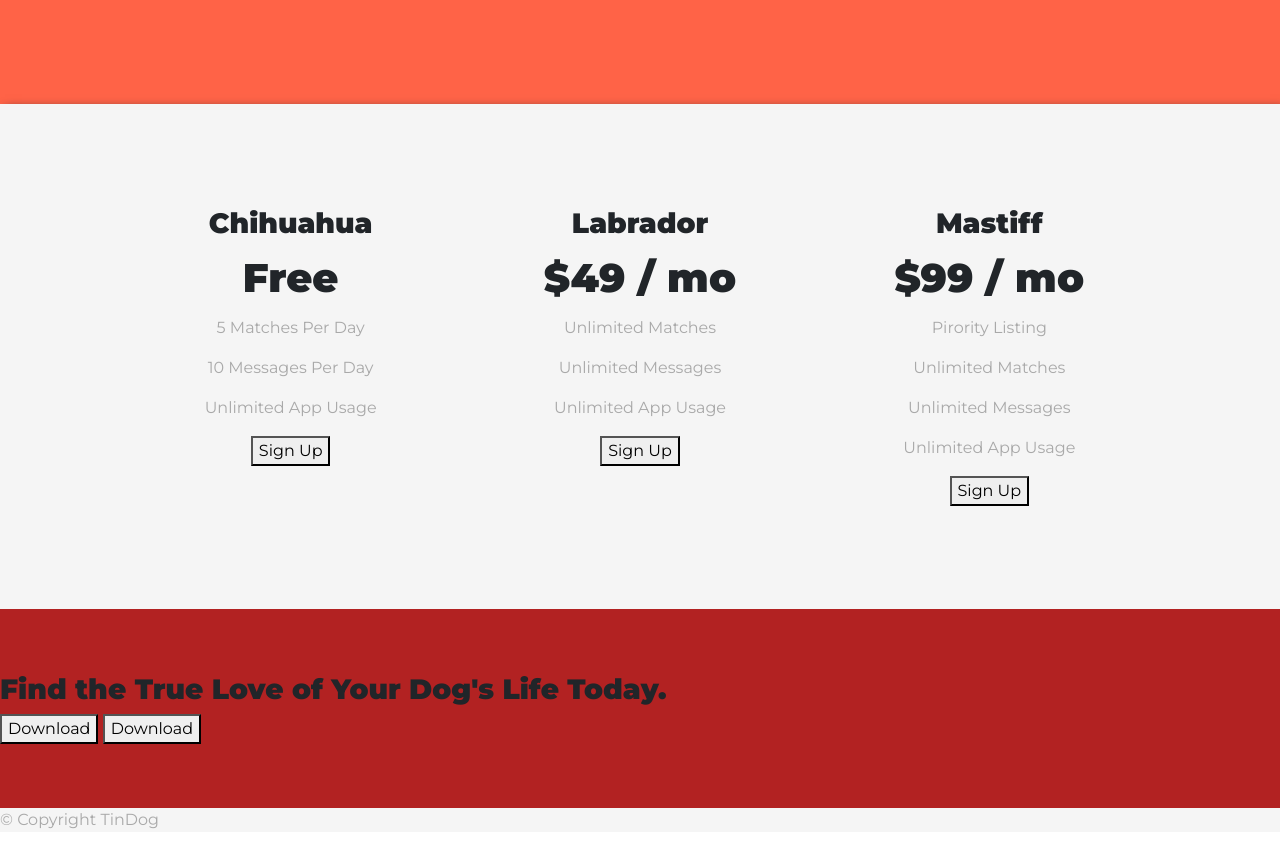
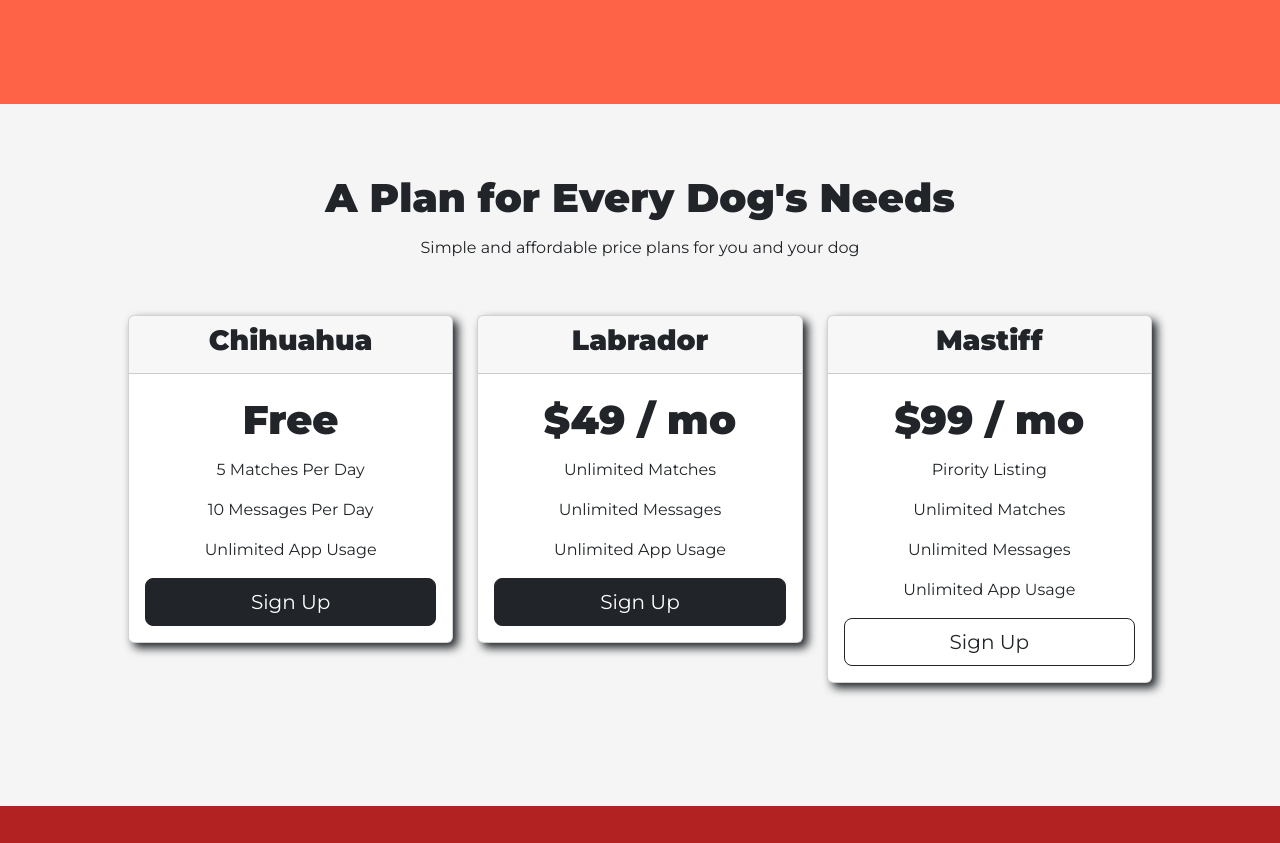
Before and after one commit to DrBecky22/TinDog-DrB, a plain HTML site: page index.html in a window 1280 px wide. Shown: the part 1954-2797 px from the top of the page. Drawn offline with nearby package versions, Linux system fonts and the light colour scheme.

Commit message:
final updates

```diff
--- a/css/styles.css
+++ b/css/styles.css
@@ -40,6 +40,7 @@ h3 {
 
 p {
     color: darkgrey
+    line-height: .5em;
 }
 
 .container-fluid {
@@ -55,7 +56,19 @@ p {
     transform: rotate(15deg);
     padding-bottom: 3em;
     padding-left: 4em;
+    position: relative;
     /* z-index: -5; */
+}
+
+@media (max-width: 1028px) {
+    #iphone-img {
+        position: static;
+        transform: none;
+    }
+
+    #title {
+        text-align: center;
+    }
 }
 
 .title-section {
@@ -65,6 +78,9 @@ p {
 /* Feature Section */
 #features {
 padding: 5% 0;
+background-color: whitesmoke;
+position: relative;
+z-index: 1;
 }
 
 .feature-cards {
@@ -85,7 +101,6 @@ padding: 5% 0;
     background-color: tomato;
     text-align: center;
     color: white;
-
 }
 
 .testimonial-image {
@@ -119,6 +134,11 @@ padding: 5% 0;
     padding-top: 5%;
     padding-bottom: 5%;
     text-align: center;
+
+}
+
+.card {
+    margin-bottom: 20px;
     box-shadow: 5px 5px 10px;
 }
 
@@ -127,8 +147,28 @@ padding: 5% 0;
     background-color: firebrick;
     padding-top: 5%;
     padding-bottom: 5%;
+    text-align: center;
 }
+
+#closing-words {
+    padding: 1.5em;
+    color: whitesmoke;
+    line-height: 1.5em;
+    font-weight: 800;
+    font-size: 3em;
+}
+
+.cta-button {
+    margin: 15px;
+}
+
 /* Footer */
 #footer {
     background-color: whitesmoke;
+    text-align: center;
+    padding: 10%;
 }
+
+.footer-icons {
+    padding: .5em;
+}
--- a/index.html
+++ b/index.html
@@ -37,15 +37,15 @@
 
           <ul class="navbar-nav ms-auto">
               <li class="nav-item">
-                  <a class="nav-link" href="">Contact</a>
+                  <a class="nav-link" href="#footer">Contact</a>
               </li>
 
               <li class="nav-item">
-                  <a class="nav-link" href="">Pricing</a>
+                  <a class="nav-link" href="#pricing">Pricing</a>
               </li>
 
               <li class="nav-item">
-                  <a class="nav-link" href="">Download</a>
+                  <a class="nav-link" href="#cta">Download</a>
               </li>
           </ul>
       </div>
@@ -69,8 +69,8 @@
           <img id="iphone-img" src="images/iphone6.png" alt="iphone-mockup">
         </div>
       </div>
-    </div>
-  </div>
+    </div>   <!--row title-section div-->
+  </div>   <!--container-fluid div-->
   </section>
 
 
@@ -101,10 +101,9 @@
 
 
   <!-- Testimonials -->
-
 <section id="testimonials">
  <div class="container-fluid">
-   <div id="#testimonial-carousel" class="carousel slide" data-ride="false">
+   <div id="testimonial-carousel" class="carousel slide" data-ride="false">
 
       <div class="carousel-inner">
 
@@ -148,48 +147,82 @@
 
 
   <!-- Pricing -->
+  <section id="pricing">
+    <h2>A Plan for Every Dog's Needs</h2>
+    <p>Simple and affordable price plans for you and your dog</p>
 
-  <section id="pricing">
     <div class="container-fluid">
+      <!-- <div class="card-deck"> -->
         <div class="row">
           <div class="col-lg-4 col-md-6">
+                <div class="card">
+                  <div class="card-header">
                     <h3>Chihuahua</h3>
+                  </div>
+                  <div class="card-body">
                     <h2>Free</h2>
                     <p>5 Matches Per Day</p>
                     <p>10 Messages Per Day</p>
                     <p>Unlimited App Usage</p>
-    <button type="button">Sign Up</button>
+                    <div class="d-grid gap-2">
+                      <button type="button" class="btn btn-dark btn-lg">Sign Up</button>
+                    </div>
+                  </div>
+                </div>
               </div>
 
               <div class="col-lg-4 col-md-6">
+                <div class="card">
+                  <div class="card-header">
                     <h3>Labrador</h3>
+                  </div>
+                  <div class="card-body">
                     <h2>$49 / mo</h2>
                     <p>Unlimited Matches</p>
                     <p>Unlimited Messages</p>
                     <p>Unlimited App Usage</p>
-    <button type="button">Sign Up</button>
+                    <div class="d-grid gap-2">
+                      <button type="button" class="btn btn-dark btn-lg">Sign Up</button>
+                    </div>
+                  </div>
+                </div>
               </div>
 
               <div class="col-lg-4 col-md-12">
+                <div class="card">
+                  <div class="card-header">
                     <h3>Mastiff</h3>
+                  </div>
+                  <div class="card-body">
                     <h2>$99 / mo</h2>
                     <p>Pirority Listing</p>
                     <p>Unlimited Matches</p>
                     <p>Unlimited Messages</p>
                     <p>Unlimited App Usage</p>
-    <button type="button">Sign Up</button>
+                    <div class="d-grid gap-2">
+                      <button type="button" class="btn btn-outline-dark btn-lg">Sign Up</button>
                     </div>
-</div>
+                  </div>  <!--card-body div-->
+                </div>   <!--card div-->
+              </div>   <!--col div-->
+
+              </div>  <!--row div-->
+      <!-- </div> -->  <!--card-deck div-->
+    </div>  <!--container-fluid div-->
   </section>
+
+
 
 
   <!-- Call to Action -->
 
   <section id="cta">
 
-    <h3>Find the True Love of Your Dog's Life Today.</h3>
-    <button type="button">Download</button>
-    <button type="button">Download</button>
+    <h3 id="closing-words">Find the True Love of Your Dog's Life Today.</h3>
+    <button type="button" class="btn cta-button btn-lg btn-dark">
+    <i class="fa-brands fa-apple"></i> Download</button>
+    <button type="button" class="btn cta-button btn-lg btn-light">
+    <i class="fa-brands fa-google-play"></i> Download</button>
 
   </section>
 
@@ -197,7 +230,10 @@
   <!-- Footer -->
 
   <footer id="footer">
-
+    <i class="footer-icons fa-brands fa-twitter"></i>
+    <i class="footer-icons fa-brands fa-facebook"></i>
+    <i class="footer-icons fa-brands fa-instagram"></i>
+    <i class="footer-icons fa-brands fa-envelope"></i>
     <p>© Copyright TinDog</p>
 
   </footer>
```
Lines whose indentation alone changed are shown as unchanged.
